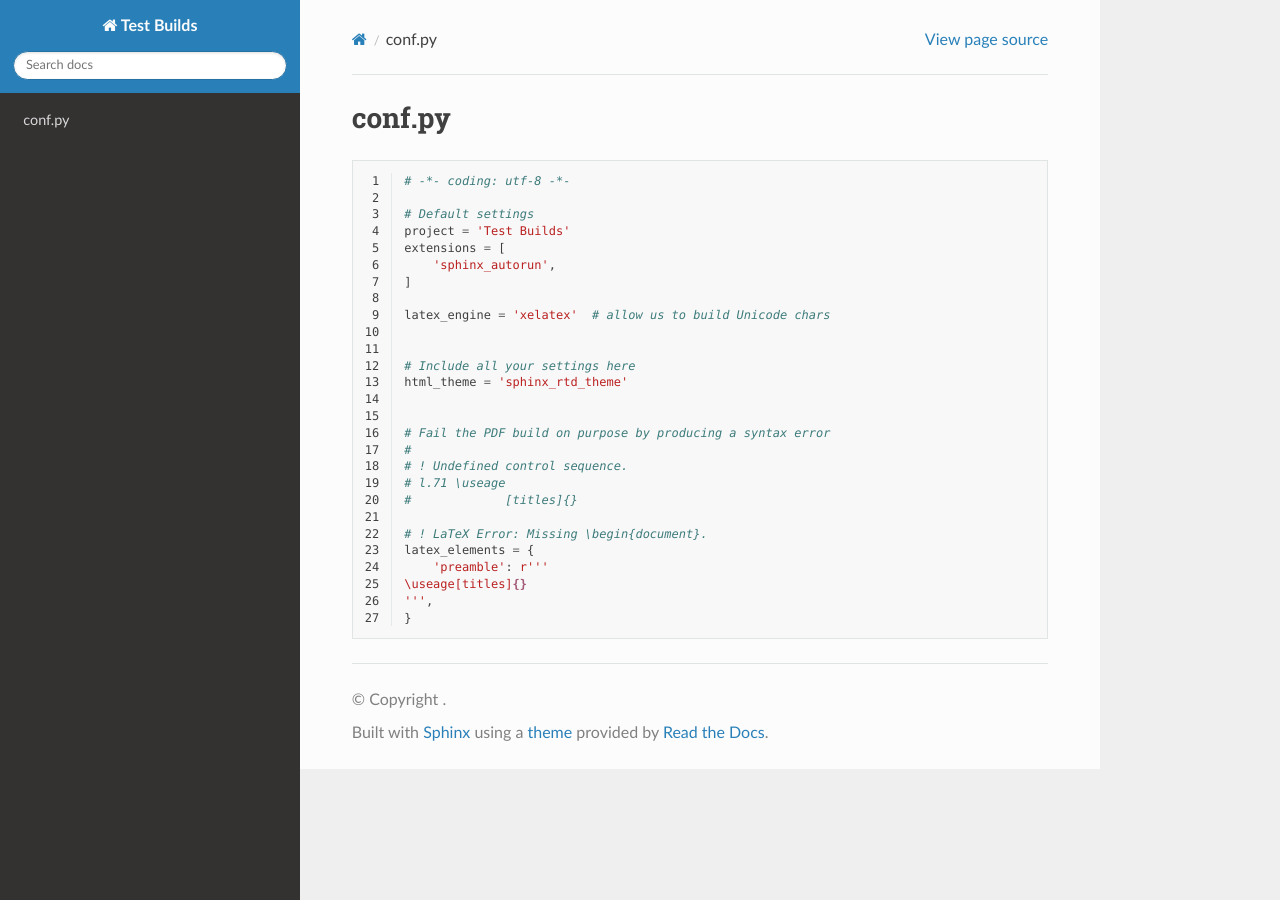
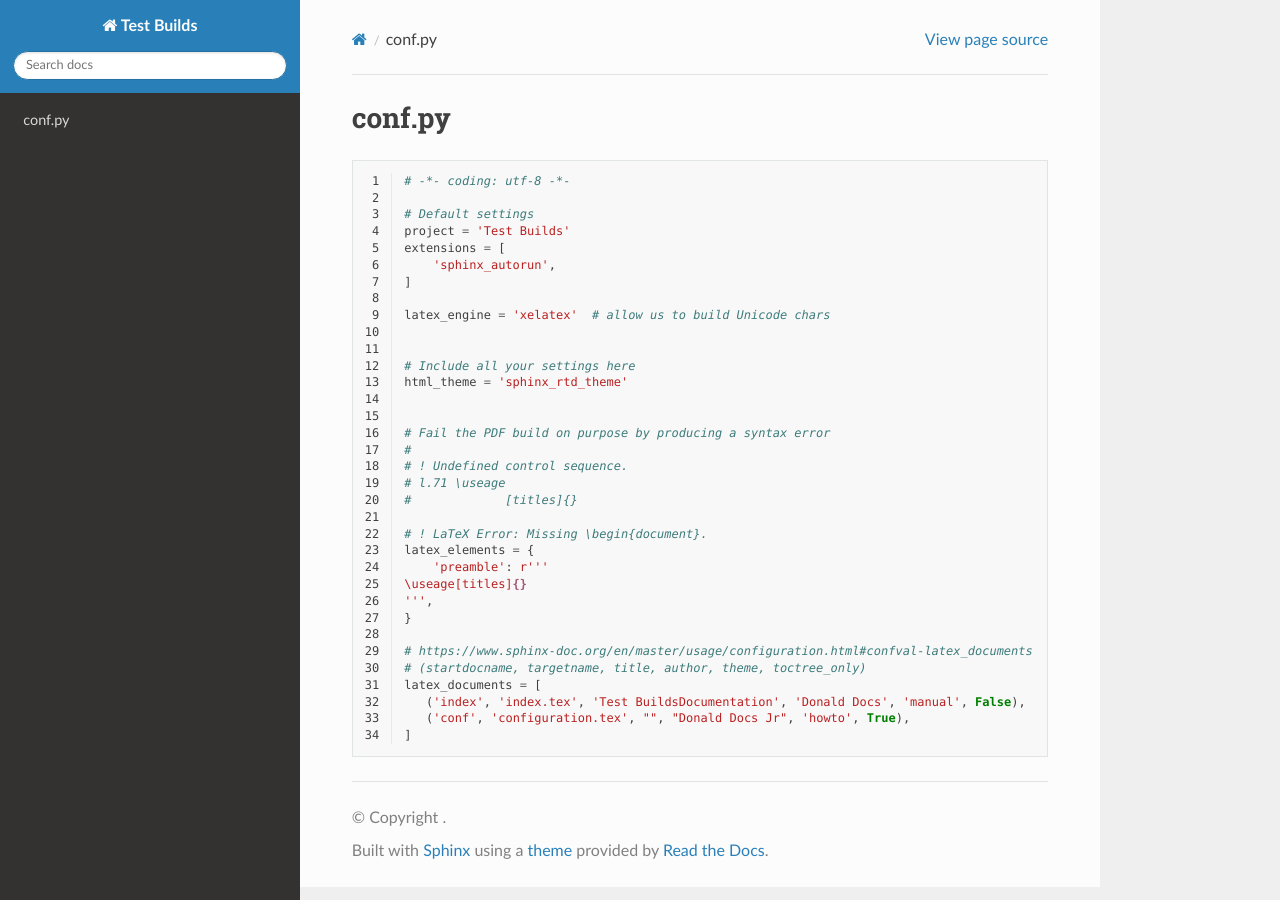
Before and after one commit to readthedocs/test-builds, a Sphinx documentation site: the page built from docs/conf.rst, in a window 1280 px wide. Built offline with Sphinx 7.4.7 and the Read the Docs theme 2.0.0, drawn with Linux system fonts in a browser that asks for light colours.

Commit message:
Test with multiple PDF outputs in Sphinx

```diff
--- a/README.rst
+++ b/README.rst
@@ -1,5 +1,7 @@
 Test Builds
 ===========
+
+Create multiple PDFs from Sphinx build
 
 This repository is used internally to create different scenarios
 on build configs and trigger many builds on Read the Docs productions.
--- a/docs/conf.py
+++ b/docs/conf.py
@@ -25,3 +25,10 @@ latex_elements = {
 \useage[titles]{}
 ''',
 }
+
+# https://www.sphinx-doc.org/en/master/usage/configuration.html#confval-latex_documents
+# (startdocname, targetname, title, author, theme, toctree_only)
+latex_documents = [
+   ('index', 'index.tex', 'Test BuildsDocumentation', 'Donald Docs', 'manual', False),
+   ('conf', 'configuration.tex', "", "Donald Docs Jr", 'howto', True),
+]
```
